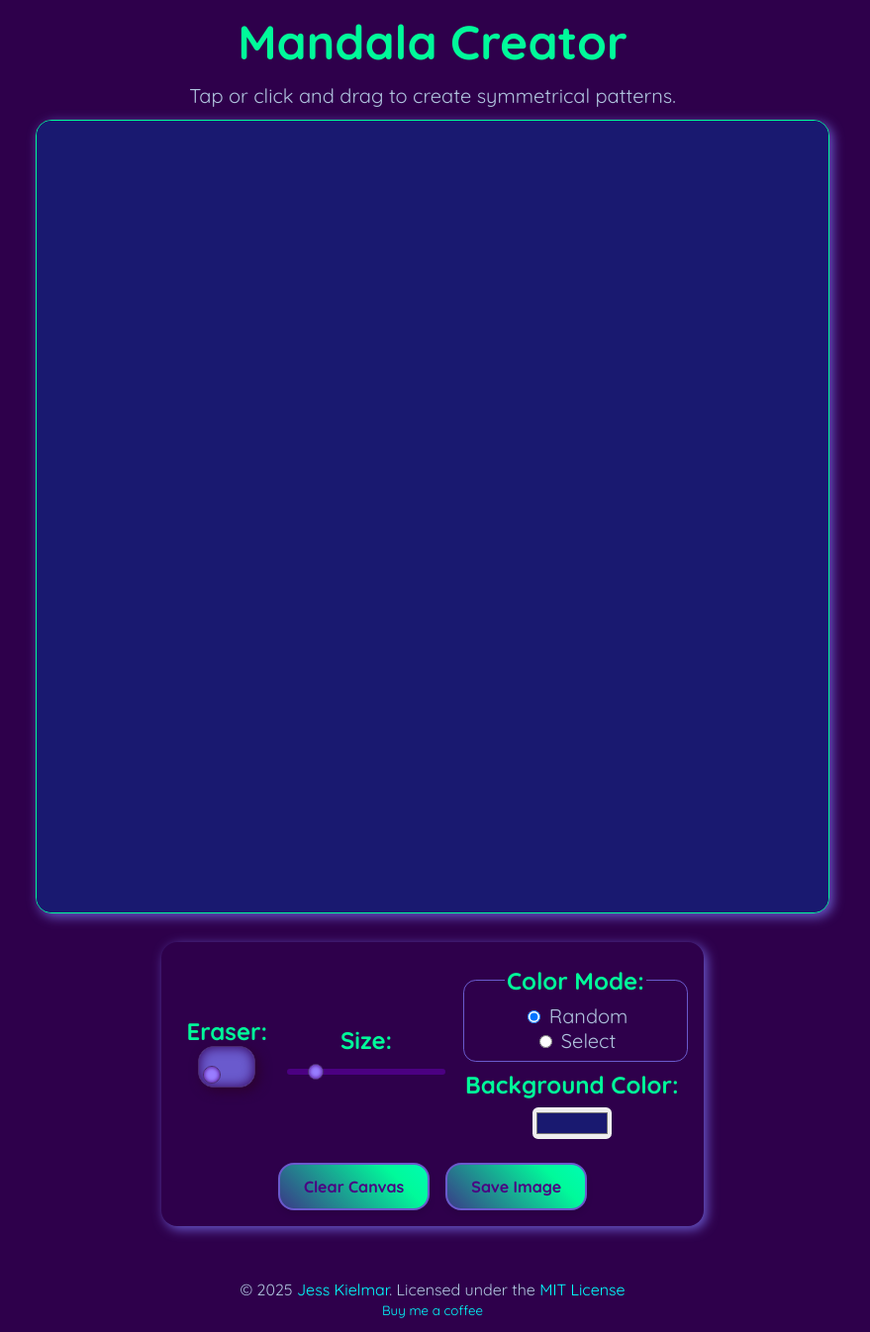
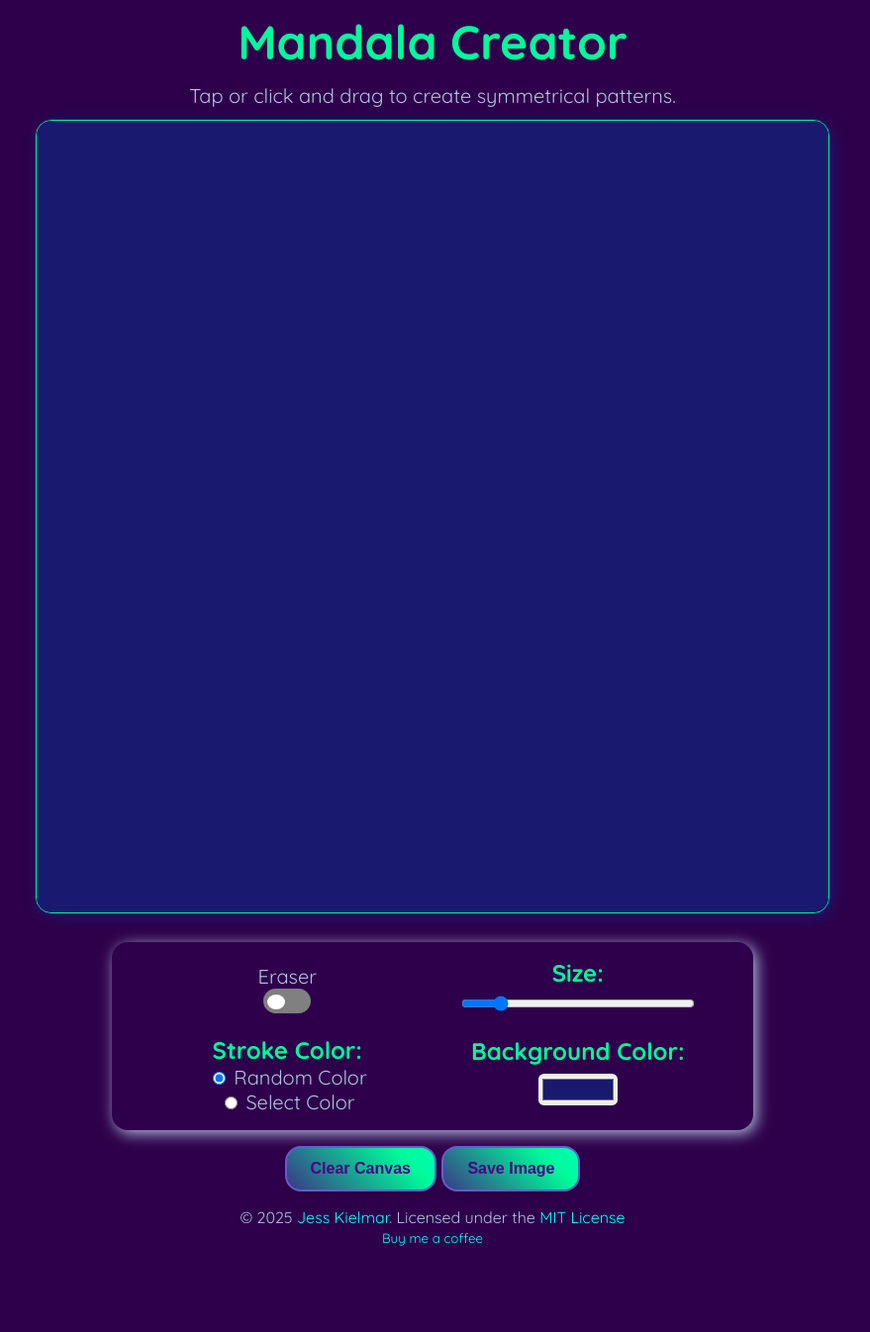
Before and after one commit to kielmarj/kielmarj.github.io, a Jekyll site: the page docs/projects/mandalaCreator/index.html, which Jekyll copies as it is, in a window 1280 px wide. Shown: the whole page at 99% size, without its empty margins (203-1082 px from the left). Built offline with Jekyll 4.4.1, drawn with Linux system fonts in a browser that asks for light colours; nearby versions of some CDN libraries; after the commit the page ends 1260 px from its top, so only the background shows below that.

Commit message:
refactor controls layout for improved accessibility; update labels and styles

```diff
--- a/docs/projects/mandalaCreator/index.html
+++ b/docs/projects/mandalaCreator/index.html
@@ -23,7 +23,7 @@
       <div id="sketch-container"></div>
       <div id="controls-container">
         <div>
-          <legend>Eraser:</legend>
+          <label for="eraser-toggle">Eraser</label>
           <label class="switch">
             <input type="checkbox" id="eraser-toggle" />
             <span class="slider"></span>
@@ -41,28 +41,24 @@
           />
         </div>
         <div>
-          <fieldset>
-            <legend>Color Mode:</legend>
-            <div>
-              <input class="color-mode" type="radio" id="color-mode-random" name="color-mode" value="random" checked>
-              <label for="color-mode-random">Random</label>
-            </div>
-            <div>
-              <input class="color-mode" type="radio" id="color-mode-select" name="color-mode" value="select" />
-              <label for="color-mode-select">Select</label>
-            </div>
-          </fieldset>
+          <legend>Stroke Color:</legend>
+          <label>
+            <input type="radio" name="color-mode" value="random" checked />
+            Random Color
+          </label>
+          <label>
+            <input type="radio" name="color-mode" value="select" />
+            Select Color
+          </label>
+          <input type="color" id="color-picker" style="display: none" />
+        </div>
         <div>
           <legend>Background Color:</legend>
           <input type="color" id="background-color-picker" value="#191970" />
         </div>
-      </fieldset>
       </div>
       <div>
-        <button id="reset-btn">Clear Canvas</button>
-      </div>
-      <div>
-      <button id="save-btn">
+        <button id="reset-btn">Clear Canvas</button>&nbsp;<button id="save-btn">
           Save Image
         </button>
       </div>
--- a/docs/projects/mandalaCreator/script.js
+++ b/docs/projects/mandalaCreator/script.js
@@ -135,7 +135,7 @@ document.addEventListener("DOMContentLoaded", () => {
     background(backgroundColor);
   });
 
-    document.getElementById("save-btn").addEventListener("click", () => {
+  document.getElementById("save-btn").addEventListener("click", () => {
     saveCanvas('mandala', 'png');
   });
 
--- a/docs/projects/mandalaCreator/styles.css
+++ b/docs/projects/mandalaCreator/styles.css
@@ -3,9 +3,6 @@
  * https://github.com/kielmarj
  **/
 
-/*********************
- ****** GENERAL ******
- *********************/
  body {
   background-color: #2e004b;
   color: #b0c4de;
@@ -15,19 +12,23 @@
   padding: 0;
   text-align: center;
 }
+
 header {
   margin: 0 auto;
   padding: 0;
   width: 95%;
 }
+
 h1 {
   color: mediumspringgreen;
   font-size: 3rem;
   margin: 1% auto;
 }
+
 p {
   margin: 0 auto;
 }
+
 main {
   align-items: center;
   display: flex;
@@ -38,31 +39,30 @@
   padding: 0;
   width: 95%;
 }
+
 footer {
   font-size: 1rem;
-  margin: 2% auto;
-  padding: 1%;
+  margin: 1rem auto;
   width: 95%;
 }
+
 a {
   color: #00ffff;
   text-decoration: none;
 }
+
 a:hover {
   color: #00fa9a;
   text-decoration: underline;
   transition: color 0.3s ease, text-decoration 0.3s ease;
 }
 
-/*****************************
- ****** CANVAS CONTAINER *****
- *****************************/
 #sketch-container {
   aspect-ratio: 1;
   background-color: #191970;
   border-radius: 1rem;
   border: 0.05rem groove #00fa9a;
-  box-shadow: 0.2rem 0.2rem 0.75rem #6a5acd;
+  box-shadow: 0.2rem 0.2rem 0.9rem #191970;
   height: auto;
   margin: 1% auto;
   max-width: 800px;
@@ -70,144 +70,29 @@
   width: 85vw;
 }
 
-/**********************
- ****** CONTROLS  *****
- **********************/
 #controls-container {
   align-items: center;
   background-color: #2e004b;
   border-radius: 1rem;
-  box-shadow: 0.2rem 0.2rem 0.75rem #6a5acd;
+  box-shadow: 0.2rem 0.2rem 0.9rem #b0c4de;
   box-sizing: border-box;
   display: flex;
   flex-direction: column;
   gap: 1rem;
   justify-content: center;
   margin: 1rem auto;
-  max-width: 600px;
   padding: 1rem;
-  width: 95%;
-}
-/* ERASER */
-/* Hide default HTML checkbox where the switch is */
-.switch input {
-  height: 0;
-  opacity: 0;
-  width: 0;
-}
-/* Background box of eraser slider */
-.switch {
-  background-color: #6a5acd;
-  border-radius: 1rem;
-  border: 0.025rem groove #4b296f;
-  cursor: pointer;
-  display: inline-block;
-  height: 6rem;
-  max-height: 40px;
-  max-width: 80px;
-  position: relative;
-  transition: background-color 0.4s;
-  width: 3.5rem;
-  box-shadow: inset 0 0 0.75rem #330057, 0.25rem 0.25rem 0.75rem #2c0030;
-}
-/* Eraser slider */
-.slider {
-  border-radius: 50%;
-  position: absolute;
-  top: 0;
-  left: 0;
-  right: 0;
-  bottom: 0.1rem;
-  cursor: pointer;
-  transition: 0.4s;
-}
-.slider:before {
-  background-color: #997dff;
-  border: 0.025rem solid #4b296f;
-  box-shadow: inset 0 0 0.25rem #4b0082;
-  border-radius: 50%;
-  bottom: 0.1em;
-  content: "";
-  height: 1rem;
-  max-height: 40px;
-  left: 0.25rem;
-  position: absolute;
-  transition: transform 0.4s;
-  width: 1rem;
-  max-width: 80px;
-}
-input:checked + .slider {
-  background-color: mediumspringgreen;
-  box-shadow: inset 0 0 0.75rem #330057, 0.1rem 0.1rem 0.75rem #997dff;
-  border-radius: 1rem;
-  width: 3.5rem;
-  max-width: 80px;
-  height: 6rem;
-  max-height: 40px;
-}
-input:checked + .slider:before {
-  transform: translateX(1.75rem);
-  max-transform: translateX(56px);
-  bottom: 0.25rem;
-}
-/* Legend (labels) */
-legend {
-  color: mediumspringgreen;
-  font-size: 1.5rem;
-  font-weight: 700;
-}
-/* Size Range Slider */
-input[type="range"] {
-  -webkit-appearance: none;
-  width: 10rem;
-  max-width: 500px;
-  height: 0.35rem;
-  border-radius: 8px;
-  background: #4b0082;
-}
-input[type="range"]:hover {
-  background: mediumspringgreen;
-  box-shadow: inset 0 0 0.15rem #330057, 0.1rem 0.1rem 0.75rem #997dff;
-}
-input[type="range"]::-webkit-slider-thumb {
-  -webkit-appearance: none;
-  appearance: none;
-  width: 1rem;
-  height: 1rem;
-  border-radius: 50%;
-  cursor: pointer;
-  background-color: #997dff;
-  border: 0.025rem solid #4b296f;
-  box-shadow: inset 0 0 0.25rem #4b0082;
-}
-input[type="range"]::-moz-range-thumb {
-  width: 20px;
-  height: 20px;
-  border-radius: 50%;
-  background: #00fa9a;
-  cursor: pointer;
-}
-/* Color Mode */
-fieldset {
-  border: 0.1rem solid #6a5acd;
-  border-radius: .8rem;
-  margin: 0.5rem auto;
-  padding: 0.5rem;
-  width: 95%;
-}
-/* Color Picker */
-input[type="color"] {
-  border: none;
-  font-size: 1rem;
-  margin: 0.5rem auto;
-  width: 5rem;
-  height: 2rem;
-  border-radius: 0.35rem;
 }
 
-/*****************
- **** BUTTONS ****
- *****************/
+#controls-container > div {
+  align-items: center;
+  display: flex;
+  flex-direction: column;
+  justify-content: center;
+  max-width: 600px;
+  width: 85%;
+}
+
 button {
   background: linear-gradient(45deg, #4b0082, #00fa9a, #00ffff);
   background-size: 200% 200%;
@@ -216,7 +101,6 @@
   color: indigo;
   cursor: pointer;
   font-size: 1rem;
-  font-family: "Quicksand", sans-serif !important;
   padding: 0.75rem 1.5rem;
   font-weight: bold;
   box-shadow: 0 4px 6px rgba(0, 0, 0, 0.1);
@@ -224,20 +108,22 @@
   overflow: hidden;
   transition: transform 0.2s ease, box-shadow 0.3s ease, border-color 0.3s ease;
 }
+
 button:hover {
-  animation: btn-animation 3s infinite;
+  animation: gradient-animation 3s infinite;
   border-color: #6a5acd;
-  font-size: 1.25rem;
   transform: translateY(-0.25rem);
-  box-shadow: 0.1rem 0.1rem 0.75rem #997dff;
+  box-shadow: 0 6px 8px rgba(0, 0, 0, 0.15);
 }
+
 button:active {
-  animation: btn-animation 3s infinite;
+  animation: gradient-animation 3s infinite;
   border-color: #4b0082;
   transform: translateY(0.2rem);
-  box-shadow: 0.1rem 0.1rem 0.75rem #997dff;
+  box-shadow: 0 4px 6px rgba(0, 0, 0, 0.1);
 }
-@keyframes btn-animation {
+
+@keyframes gradient-animation {
   0% {
     background-position: 0% 50%;
   }
@@ -249,17 +135,88 @@
   }
 }
 
-/***************************
- ****** MEDIA QUERIES ******
- ***************************/
+select,
+input[type="range"],
+input[type="color"] {
+  border-radius: 4px;
+  border: none;
+  font-size: 1rem;
+  margin: 0.5rem auto;
+}
+
+input[type="range"] {
+  width: 85%;
+}
+
+input[type="color"] {
+  width: 5rem;
+  height: 2rem;
+  border-radius: 0.35rem;
+}
+
+legend {
+  color: mediumspringgreen;
+  font-size: 1.5rem;
+  font-weight: 700;
+}
+
+.switch {
+  display: inline-block;
+  height: 25px;
+  max-width: 80px;
+  position: relative;
+  width: 3rem;
+}
+
+.switch input {
+  height: 0;
+  opacity: 0;
+  width: 0;
+}
+
+.slider {
+  background-color: gray;
+  border-radius: 34px;
+  bottom: 0;
+  cursor: pointer;
+  left: 0;
+  position: absolute;
+  right: 0;
+  top: 0;
+  transition: background-color 0.4s;
+}
+
+.slider:before {
+  background-color: white;
+  border-radius: 50%;
+  bottom: 4px;
+  content: "";
+  height: 15px;
+  left: 4px;
+  position: absolute;
+  transition: transform 0.4s;
+  width: 18px;
+}
+
+input:checked + .slider {
+  background-color: mediumspringgreen;
+}
+
+input:checked + .slider:before {
+  transform: translateX(25px);
+}
+
 @media (min-width: 600px) {
   #controls-container {
     flex-direction: row;
     flex-wrap: wrap;
+  }
 
+  #controls-container > div {
     flex: 1 1 45%;
     max-width: 45%;
   }
+
   button {
     width: auto;
   }
```
